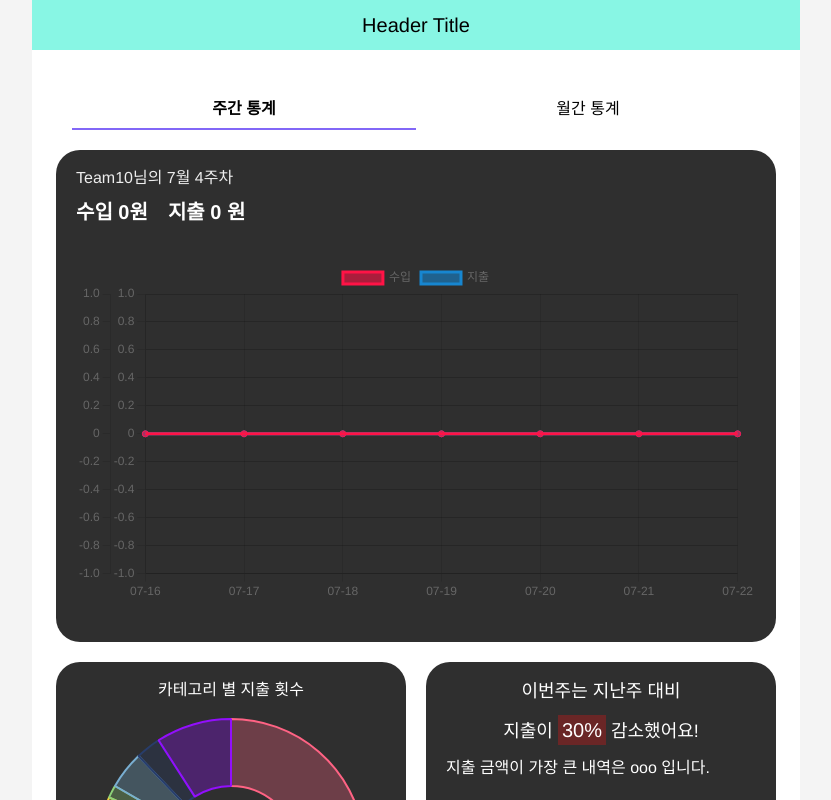
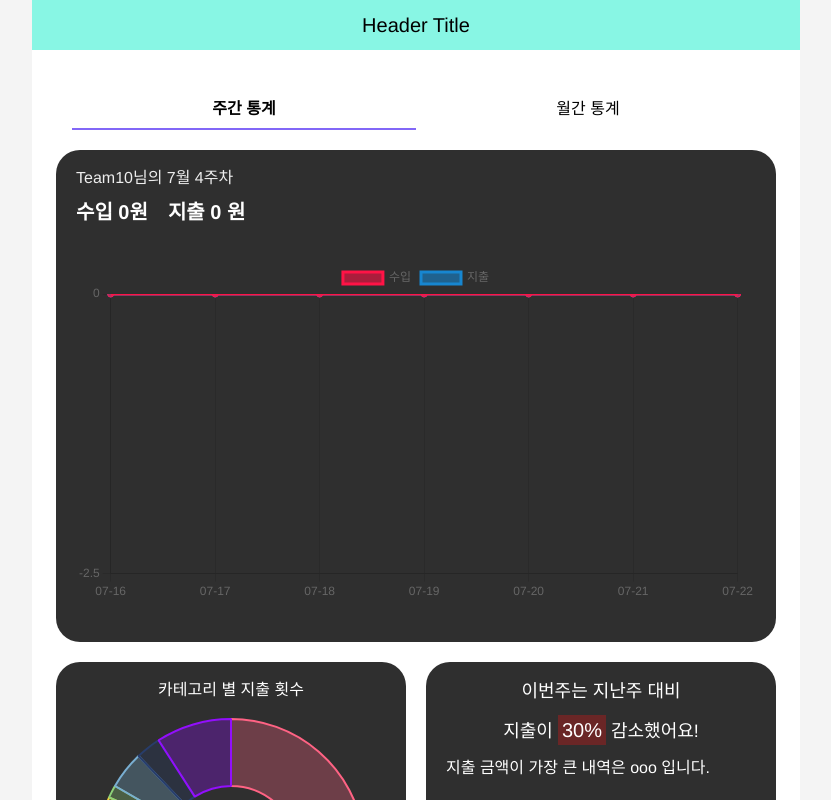
Before and after one commit to FC-TOY-10/ddock-ple, a React (Vite) app: page /chart in a window 1280 px wide. Shown: the top 800 px of the page, without its empty margins (224-1055 px from the left). Built offline with nearby package versions, Linux system fonts and the light colour scheme; no server answers.

Commit message:
feat: 라인 차트 옵션 수정

```diff
--- a/src/components/chart/ChartCard.tsx
+++ b/src/components/chart/ChartCard.tsx
@@ -1,4 +1,4 @@
-import React, { useMemo } from 'react'
+import React, { useMemo, useState } from 'react'
 import { IWeeklyHistory } from 'types/index'
 
 import { styled } from 'styled-components'
@@ -19,9 +19,10 @@ ChartJS.register(CategoryScale, LinearScale, PointElement, LineElement, Tooltip,
 
 type ChartCardProps = {
   weeklyDatas: IWeeklyHistory[]
+  loading: boolean
 }
 
-export const ChartCard = React.memo(({ weeklyDatas }: ChartCardProps) => {
+export const ChartCard = React.memo(({ weeklyDatas, loading }: ChartCardProps) => {
   const startDay = moment().startOf('week')
 
   const weekOfMonth = (m: Moment) => m.week() - moment(m).startOf('month').week() + 1
@@ -61,6 +62,32 @@ export const ChartCard = React.memo(({ weeklyDatas }: ChartCardProps) => {
     })
   }, [weeklyDatas])
 
+  const maxIncomePrice = useMemo(() => Math.max(...incomeTotalList), [incomeTotalList])
+  const maxExpendPrice = useMemo(() => Math.max(...expendTotalList), [expendTotalList])
+
+  const options = {
+    redraw: true,
+    responsive: true,
+    interaction: {
+      mode: 'index' as const,
+      intersect: false
+    },
+    scales: {
+      수입: {
+        ticks: { stepSize: 5000 },
+        max: Math.ceil(Math.max(maxIncomePrice, maxExpendPrice) / 5000) * 5000
+      },
+      지출: {
+        display: false,
+        ticks: { stepSize: 5000 },
+        grid: {
+          drawOnChartArea: false
+        },
+        max: Math.ceil(Math.max(maxIncomePrice, maxExpendPrice) / 5000) * 5000
+      }
+    }
+  }
+
   const data = useMemo(() => {
     return {
       labels,
@@ -92,11 +119,12 @@ export const ChartCard = React.memo(({ weeklyDatas }: ChartCardProps) => {
           지출 {expendTotalList.reduce((acc, cur) => (acc += cur), 0).toLocaleString()} 원
         </span>
       </p>
-
-      <Line
-        options={{ responsive: true }}
-        data={data}
-      />
+      {loading ? null : (
+        <Line
+          options={options}
+          data={data}
+        />
+      )}
     </Card>
   )
 })
--- a/src/components/chart/WeeklyChart.tsx
+++ b/src/components/chart/WeeklyChart.tsx
@@ -12,6 +12,7 @@ import { styled } from 'styled-components'
 ChartJS.register(ArcElement, Tooltip)
 
 export const WeeklyChart = React.memo(() => {
+  const [loading, setLoading] = useState<boolean>(false)
   const [weeklyHistories, setWeeklyHistories] = useState<IWeeklyHistory[]>([])
 
   const categoriesData = useMemo(() => {
@@ -34,7 +35,7 @@ export const WeeklyChart = React.memo(() => {
 
   useEffect(() => {
     const todayYearMonth = getTodayYearMonth()
-
+    setLoading(true)
     getWeeklyData({
       ...todayYearMonth,
       userId: import.meta.env.VITE_USER_ID
@@ -60,6 +61,7 @@ export const WeeklyChart = React.memo(() => {
             return { ...todayYearMonth, day: day, histories: [] as ICalendarResponse[] }
           }
         })
+        setLoading(false)
         return weeklyHistories
       })
       .then(histories => setWeeklyHistories(histories))
@@ -67,7 +69,10 @@ export const WeeklyChart = React.memo(() => {
 
   return (
     <Container>
-      <ChartCard weeklyDatas={weeklyHistories} />
+      <ChartCard
+        weeklyDatas={weeklyHistories}
+        loading={loading}
+      />
       <AnalyzeBox>
         <Box>
           {/* 카테고리 별 분석 파이 */}
```
